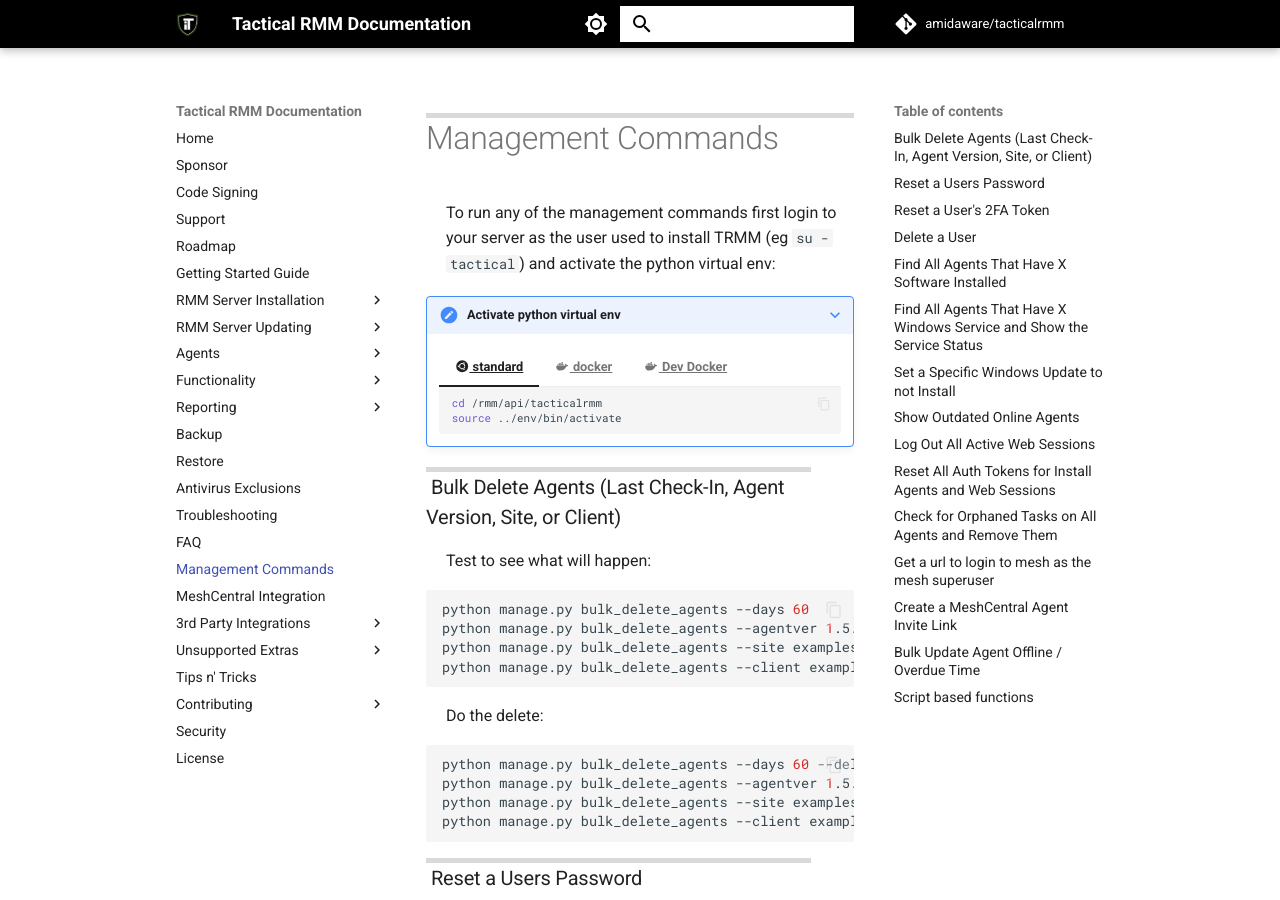
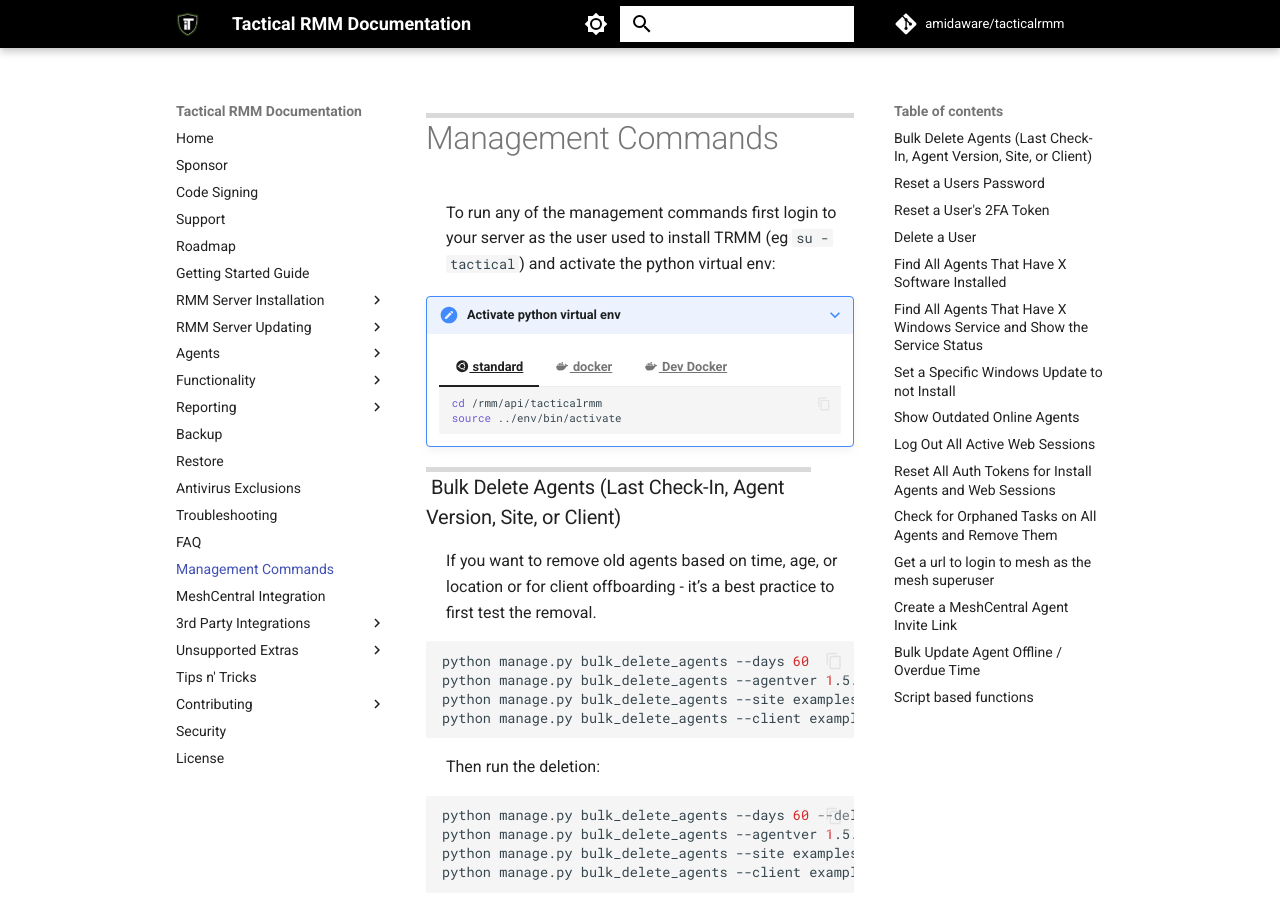
Before and after one commit to amidaware/trmm-docs, an MkDocs documentation site: the page built from docs/management_cmds.md, in a window 1280 px wide and 900 px high. Built offline with MkDocs 1.6.1 and Material for MkDocs 9.7.7, drawn with Linux system fonts in a browser that asks for light colours; comment, search, counter and statistics services are not loaded.

Commit message:
Keywording bulk deleting agents in management commands

````diff
--- a/docs/management_cmds.md
+++ b/docs/management_cmds.md
@@ -26,7 +26,7 @@
 
 ### Bulk Delete Agents (Last Check-In, Agent Version, Site, or Client)
 
-Test to see what will happen:
+If you want to remove old agents based on time, age, or location or for client offboarding - it’s a best practice to first test the removal.
 
 ```bash
 python manage.py bulk_delete_agents --days 60
@@ -35,7 +35,7 @@
 python manage.py bulk_delete_agents --client exampleclient
 ```
 
-Do the delete:
+Then run the deletion:
 
 ```bash
 python manage.py bulk_delete_agents --days 60 --delete
````
